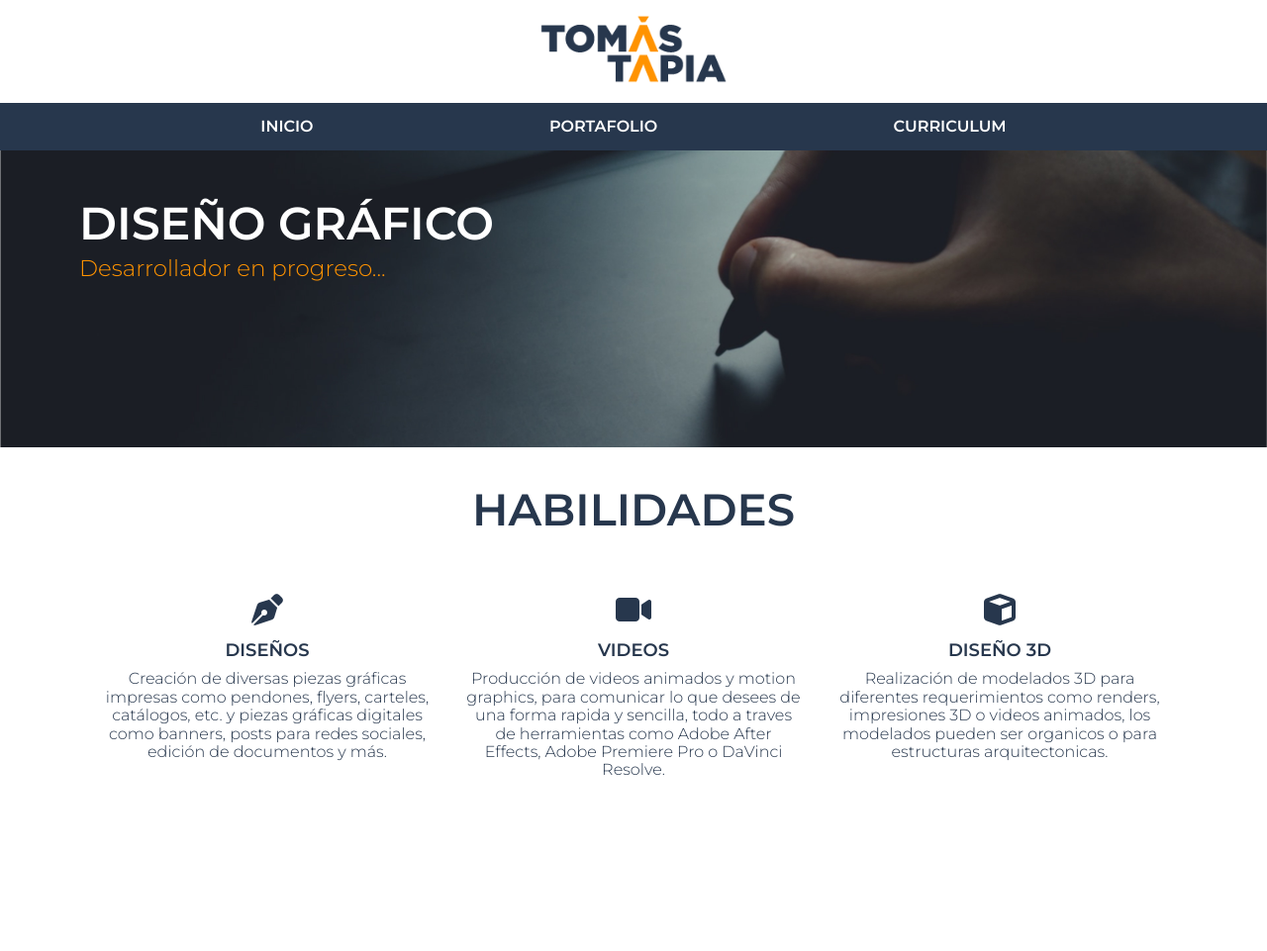
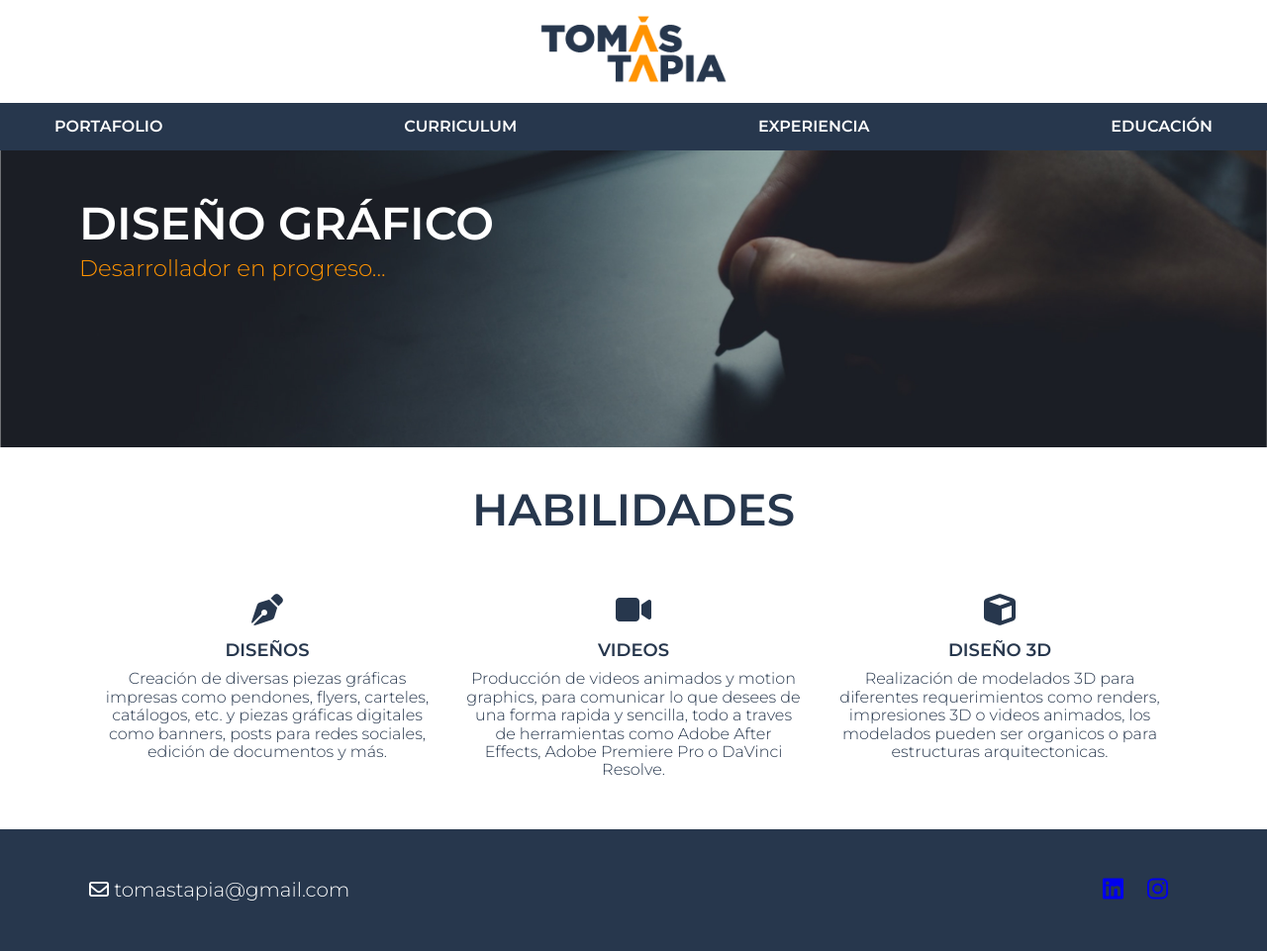
Before and after one commit to tomastapia/tomastapia.github.io, a plain HTML site: page index.html in a window 1280 px wide. Shown: the whole page at 99% size. Before the commit the page ends 800 px from the top, so only its background shows below. Drawn offline with Linux system fonts and the light colour scheme.

Commit message:
mod css, footer, redes

```diff
--- a/assets/css/style.css
+++ b/assets/css/style.css
@@ -45,6 +45,8 @@ h2 {font-size: 2.8rem;}
 h3 {font-size: 1.8rem;}
 p {margin: 0;}
 
+A:visited {color: var(--blanco);}
+
 /* NAVEGACIÓN */
 .logotipo {
     text-align: center;
@@ -52,7 +54,7 @@ p {margin: 0;}
 }
 .navegacion {
     display: flex;
-    justify-content: space-evenly;
+    flex-direction: column;
 }
 .navegacion__enlace {
     color: var(--blanco);
@@ -65,6 +67,13 @@ p {margin: 0;}
 }
 .navegacion__enlace:hover {
     background-color: var(--principal-2);
+}
+@media (min-width: 768px) {
+    .navegacion {
+        display: flex;
+        flex-direction: row;
+        justify-content: space-between;
+    }
 }
 
 /* HEADER */
@@ -128,3 +137,20 @@ p {margin: 0;}
         grid-row: 1 / 2;
     }
 }
+
+/* FOOTER */
+.footer {
+    display: flex;
+    justify-content: space-between;
+    gap: 5rem;
+    align-items: center;
+    color: var(--blanco);
+    padding: 5rem;
+    margin-top: 5rem;
+}
+.footer__texto {
+    font-size: 2rem;
+}
+.footer__icon {
+    padding: 1rem;
+}
--- a/index.html
+++ b/index.html
@@ -27,9 +27,10 @@
 
     <nav class="bg-color">
         <div class="navegacion container">
-            <a class="navegacion__enlace" href="index.html">Inicio</a>
             <a class="navegacion__enlace" href="portafolio.html">Portafolio</a>
             <a class="navegacion__enlace" href="curriculum.html">Curriculum</a>
+            <a class="navegacion__enlace" href="#">Experiencia</a>
+            <a class="navegacion__enlace" href="#">Educación</a>
         </div>
     </nav>  <!-- FIN NAVEGACION -->
 
@@ -68,10 +69,23 @@
             </div> <!-- FIN .BLOQUES -->
         </section>
 
+        <section>
+
+        </section>
+
+
     </main>
 
-    <footer>
-
+    <footer class="bg-color">
+        <div class="container footer">
+            <div>
+                <p class="footer__texto"><i class="fa-regular fa-envelope"></i> tomastapia@gmail.com</p>
+            </div>
+            <div>
+                <a class="footer__icon" target="_blank" href="https://www.linkedin.com/in/tapiatomas/"><i class="fa-brands fa-linkedin fa-xl"></i></a>
+                <a class="footer__icon" target="_blank" href="https://www.instagram.com/robotchiquen/"><i class="fa-brands fa-instagram fa-xl"></i></a>
+            </div>
+        </div>
     </footer>
 
 </body>
```
